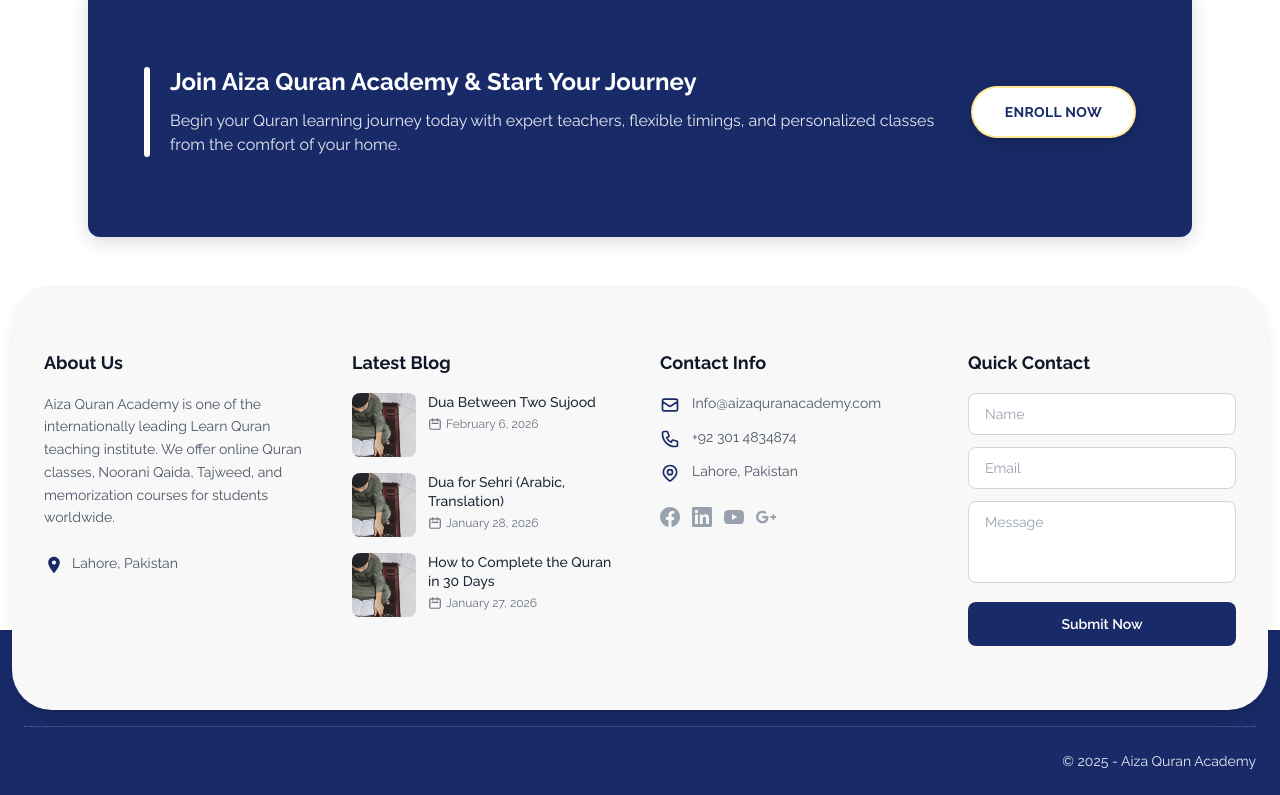
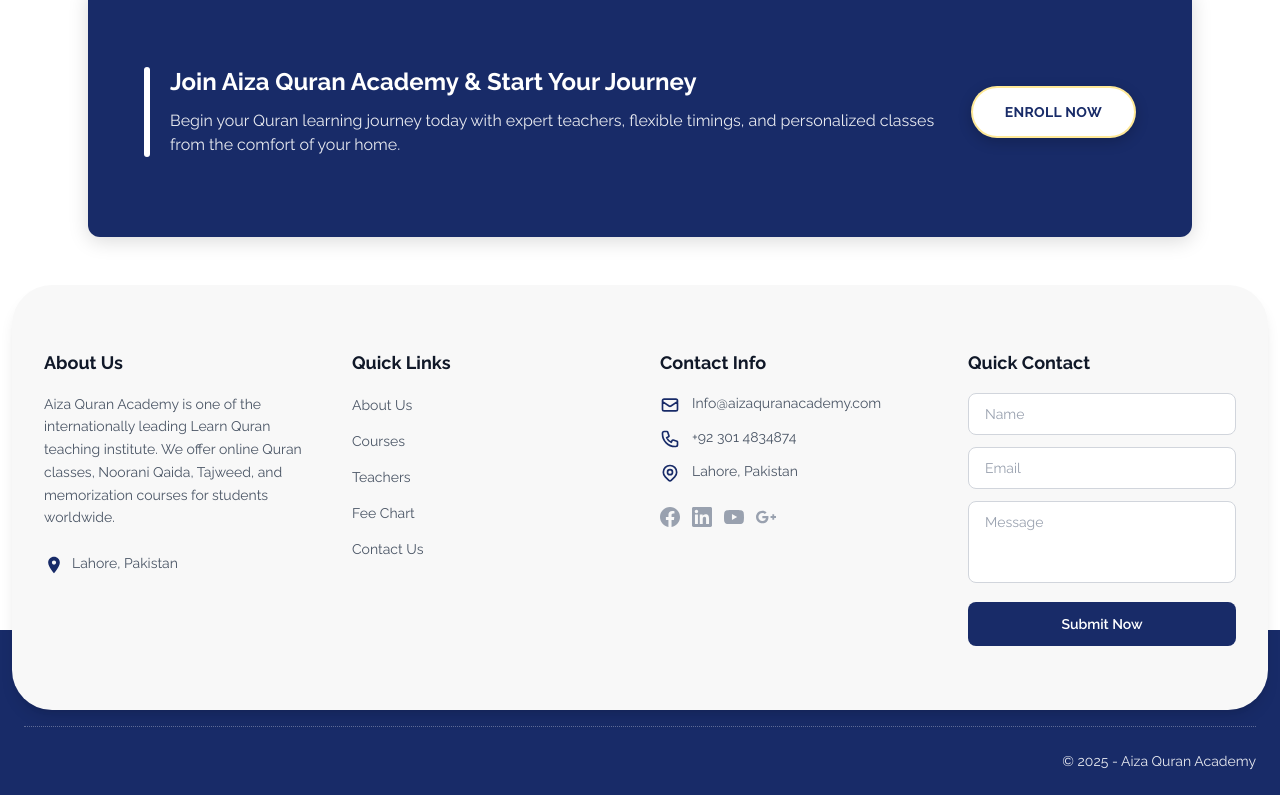
Before and after one commit to FaizanRasool402/quranacademy, a Next.js app: page / in a window 1280 px wide. Shown: the part 5166-5961 px from the top of the page. Built offline with nearby package versions, Linux system fonts and the light colour scheme.

Commit message:
Done hy g

```diff
--- a/components/Footer.tsx
+++ b/components/Footer.tsx
@@ -1,28 +1,14 @@
 "use client";
 
-import Image from "next/image";
 import Link from "next/link";
 import { useState } from "react";
 
-const latestBlogs = [
-  {
-    title: "Dua Between Two Sujood",
-    date: "February 6, 2026",
-    href: "/blogs/1",
-    image: "/images/choto.jpg",
-  },
-  {
-    title: "Dua for Sehri (Arabic, Translation)",
-    date: "January 28, 2026",
-    href: "/blogs/2",
-    image: "/images/choto.jpg",
-  },
-  {
-    title: "How to Complete the Quran in 30 Days",
-    date: "January 27, 2026",
-    href: "/blogs/3",
-    image: "/images/choto.jpg",
-  },
+const quickLinks = [
+  { label: "About Us", href: "/Aboutus" },
+  { label: "Courses", href: "/Courses" },
+  { label: "Teachers", href: "/Teachers" },
+  { label: "Fee Chart", href: "/FeeChart" },
+  { label: "Contact Us", href: "/Contactus" },
 ];
 
 const socialLinks = [
@@ -119,48 +105,19 @@
                 </div>
               </div>
 
-              {/* Column 2 - Latest Blog */}
+              {/* Column 2 - Quick Links */}
               <div className="space-y-4">
                 <h3 className="font-bold text-gray-900 text-base sm:text-lg mb-3 sm:mb-4">
-                  Latest Blog
+                  Quick Links
                 </h3>
-                <ul className="space-y-4">
-                  {latestBlogs.map((blog, index) => (
-                    <li key={index}>
+                <ul className="space-y-3">
+                  {quickLinks.map((link) => (
+                    <li key={link.href}>
                       <Link
-                        href={blog.href}
-                        className="flex gap-3 group hover:opacity-80 transition-opacity"
+                        href={link.href}
+                        className="text-gray-600 text-sm hover:text-[#182b68] transition-colors"
                       >
-                        <div className="relative w-16 h-16 rounded-lg overflow-hidden shrink-0 bg-gray-200">
-                          <Image
-                            src={blog.image}
-                            alt={blog.title}
-                            fill
-                            className="object-cover group-hover:scale-105 transition-transform duration-300"
-                            sizes="64px"
-                          />
-                        </div>
-                        <div className="flex-1 min-w-0">
-                          <h4 className="text-gray-800 text-sm font-medium leading-snug mb-1 line-clamp-2">
-                            {blog.title}
-                          </h4>
-                          <p className="text-gray-500 text-xs flex items-center gap-1">
-                            <svg
-                              className="w-3.5 h-3.5"
-                              fill="none"
-                              stroke="currentColor"
-                              viewBox="0 0 24 24"
-                            >
-                              <path
-                                strokeLinecap="round"
-                                strokeLinejoin="round"
-                                strokeWidth={2}
-                                d="M8 7V3m8 4V3m-9 8h10M5 21h14a2 2 0 002-2V7a2 2 0 00-2-2H5a2 2 0 00-2 2v12a2 2 0 002 2z"
-                              />
-                            </svg>
-                            {blog.date}
-                          </p>
-                        </div>
+                        {link.label}
                       </Link>
                     </li>
                   ))}
```
